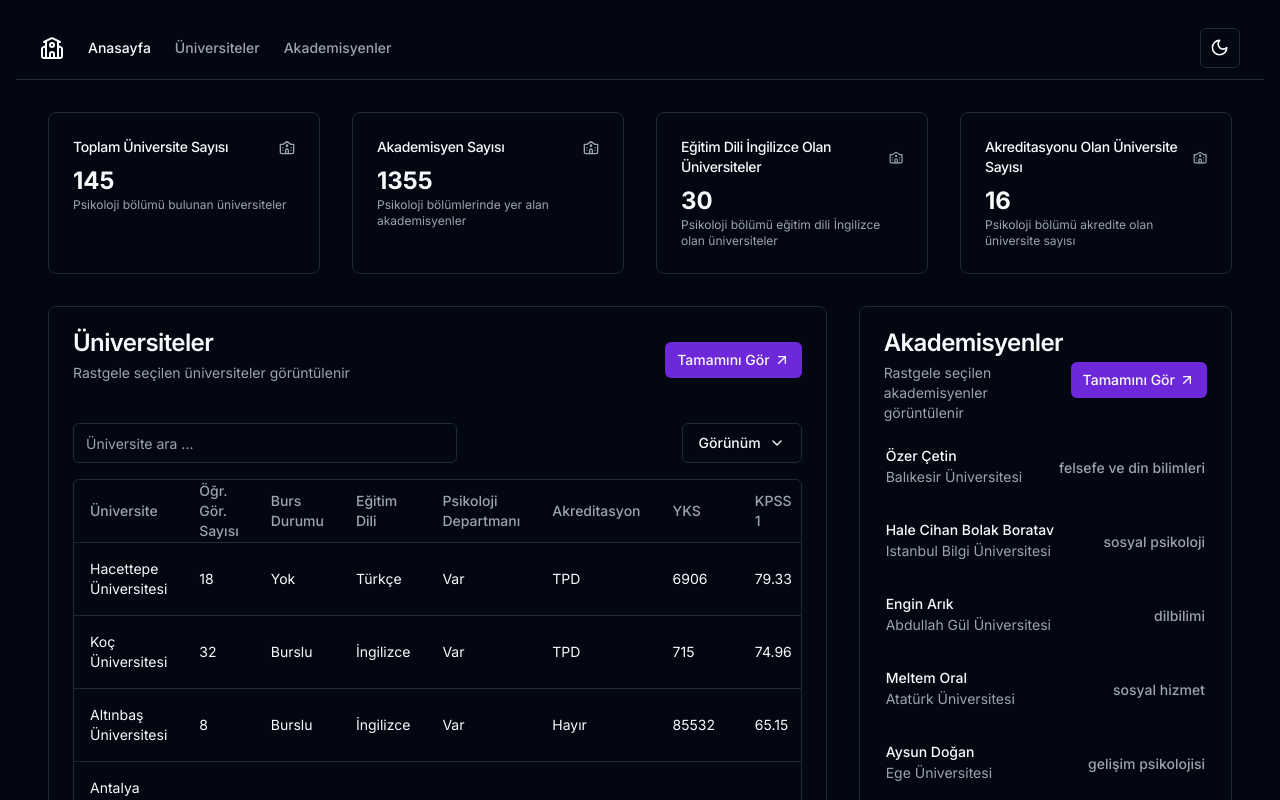
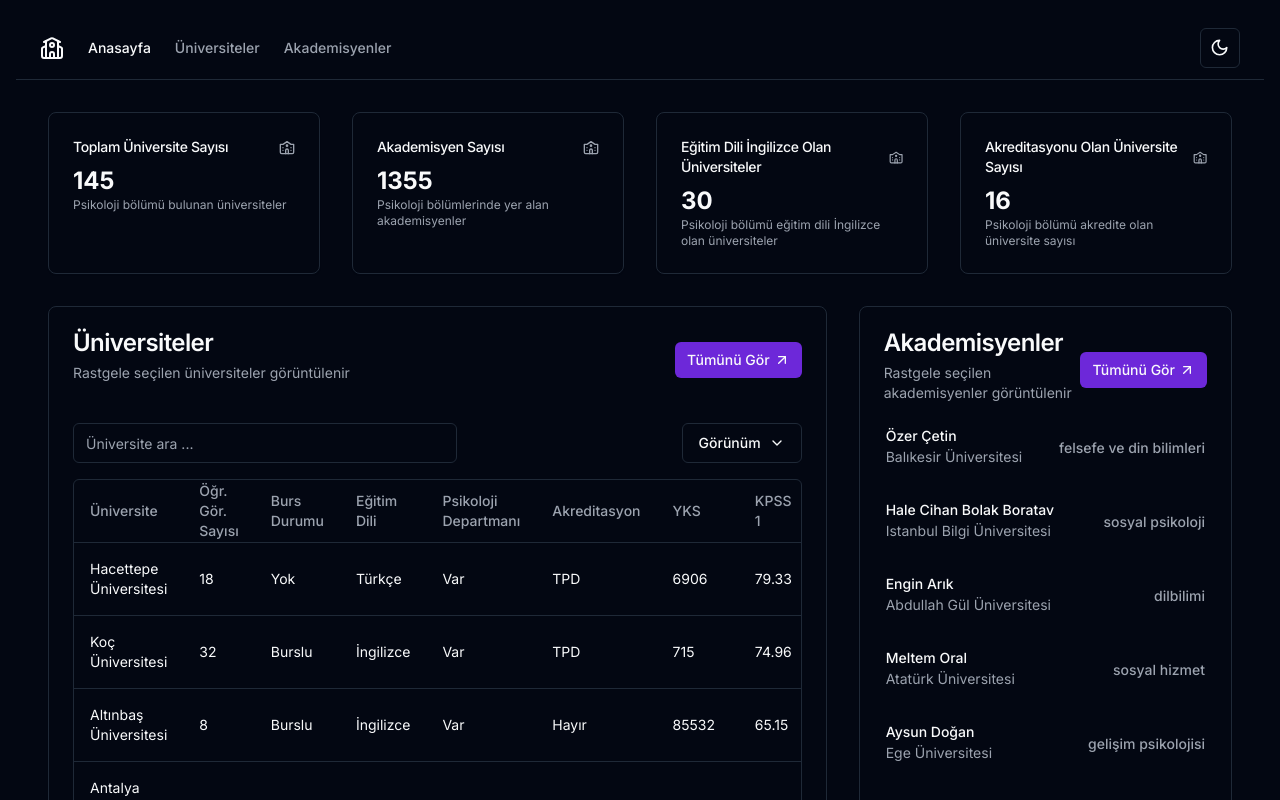
Before and after one commit to altunf/universite_bilgi_sistemi, a Next.js app in the folder client/: page / in a window 1280 px wide. Shown: the top 800 px of the page. Built offline with nearby package versions, Linux system fonts and the light colour scheme.

Commit message:
feat: renamed view all buttons

```diff
--- a/client/components/academic/random-academics.jsx
+++ b/client/components/academic/random-academics.jsx
@@ -30,7 +30,7 @@ export const RandomAcademics = () => {
         </div>
         <Button asChild size="sm" className="ml-auto gap-1">
           <Link href="/academics">
-            Tamamını Gör
+            Tümünü Gör
             <ArrowUpRight className="h-4 w-4" />
           </Link>
         </Button>
--- a/client/components/university/random-universities.jsx
+++ b/client/components/university/random-universities.jsx
@@ -26,7 +26,7 @@ export const RandomUniversities = () => {
         </div>
         <Button asChild size="sm" className="ml-auto gap-1">
           <Link href="/universities">
-            Tamamını Gör
+            Tümünü Gör
             <ArrowUpRight className="h-4 w-4" />
           </Link>
         </Button>
```
